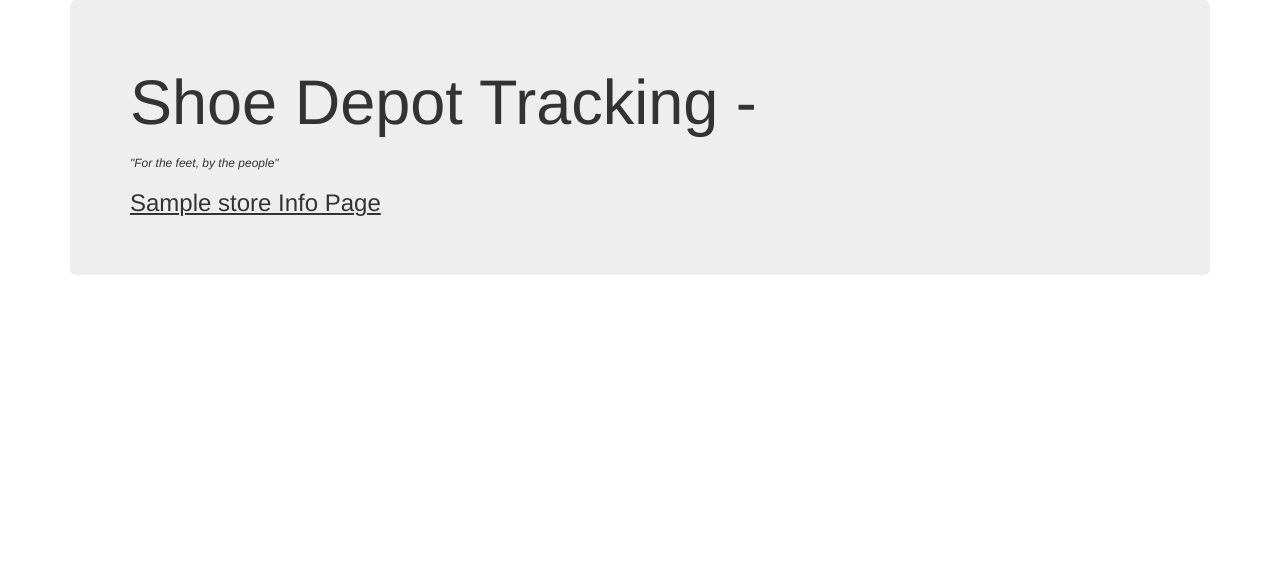
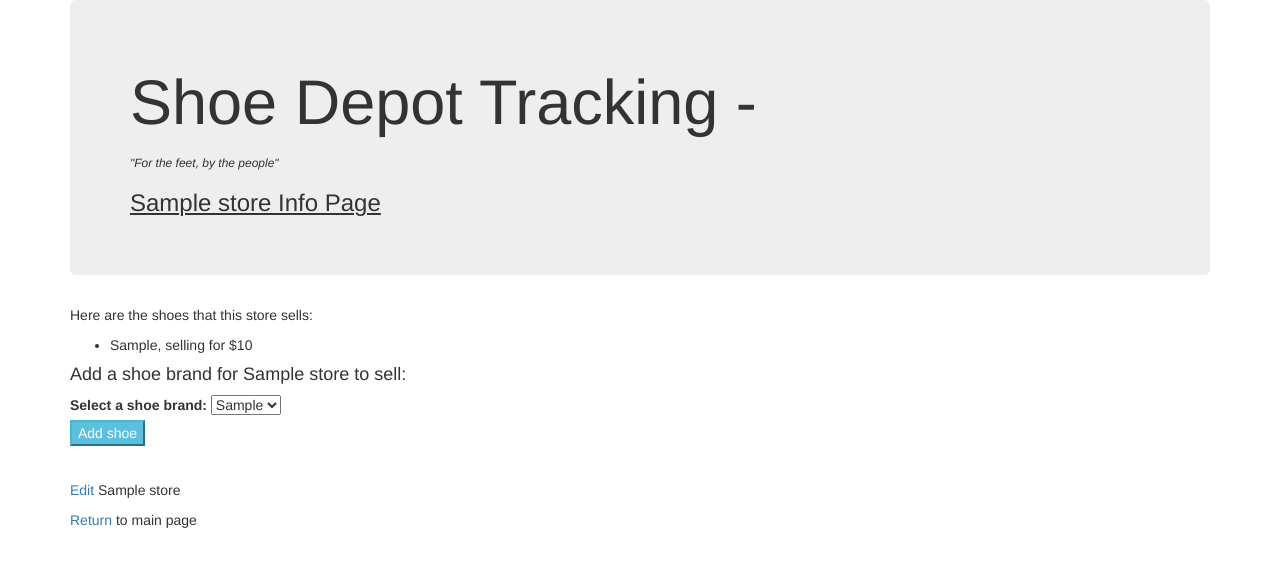
Before and after one commit to CallaRudolph/php-shoeDistribution, a PHP site: template views/store.html.twig in a window 1280 px wide. Shown: the top 567 px of the page. Run offline with PHP 8.4, Linux system fonts and the light colour scheme; the template is opened without the code that fills it: most values are stand-ins (such as "Sample title", 1, 10 or a date in 2020); some libraries are stand-ins or nearby versions.

Commit message:
enter form in store.html to add shoe brands to an individual store with routing

```diff
--- a/app/app.php
+++ b/app/app.php
@@ -40,7 +40,7 @@
 
     $app->get("/store/{id}", function($id) use ($app) {
         $store = Store::find($id);
-        return $app['twig']->render('store.html.twig', array('store' => $store));
+        return $app['twig']->render('store.html.twig', array('store' => $store, 'shoes' => $store->getShoes(), 'all_shoes' => Shoe::getAll()));
     });
 
     return $app;
--- a/views/store.html.twig
+++ b/views/store.html.twig
@@ -10,6 +10,33 @@
                 <h6><em>"For the feet, by the people"</em></h6>
                 <h3><u>{{ store.getName }} Info Page</u></h3>
             </div>
+
+            {% if shoes is not empty %}
+                <p>Here are the shoes that this store sells:</p>
+                <ul>
+                    {% for shoe in shoes %}
+                        <li>{{ shoe.getBrand }}, selling for ${{ shoe.getPrice }}</li>
+                    {% endfor %}
+                </ul>
+            {% endif %}
+
+            <h4>Add a shoe brand for {{ store.getName }} to sell:</h4>
+
+            <form action="/add_shoes" method="post">
+                <input id="store_id" name="store_id" type="hidden" value="{{ store.getId }}">
+                <label for="shoe_id">Select a shoe brand:</label>
+                <select id="shoe_id" name="shoe_id" type="text">
+                    {% for shoe in all_shoes %}
+                        <option value="{{ shoe.getId }}"> {{ shoe.getBrand }} </option>
+                    {% endfor %}
+                </select>
+                <br>
+                <button type="submit" class="btn-info">Add shoe</button>
+            </form>
+            <br>
+            <p><a href="/store/{{ store.getId }}/edit">Edit</a> {{ store.getName }}</p>
+
+            <p><a href="/">Return</a> to main page</p>
         </div>
     </body>
 </html>
```
